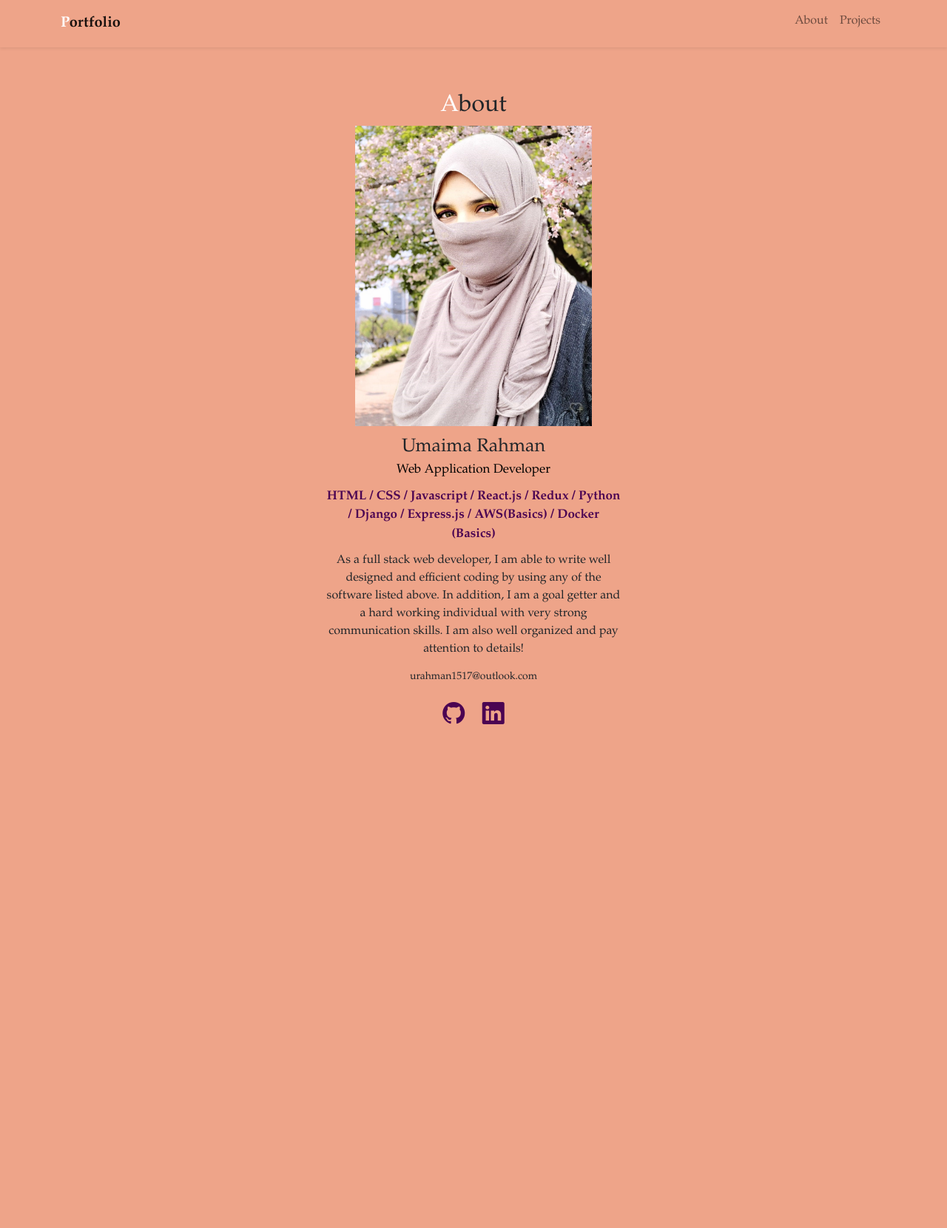
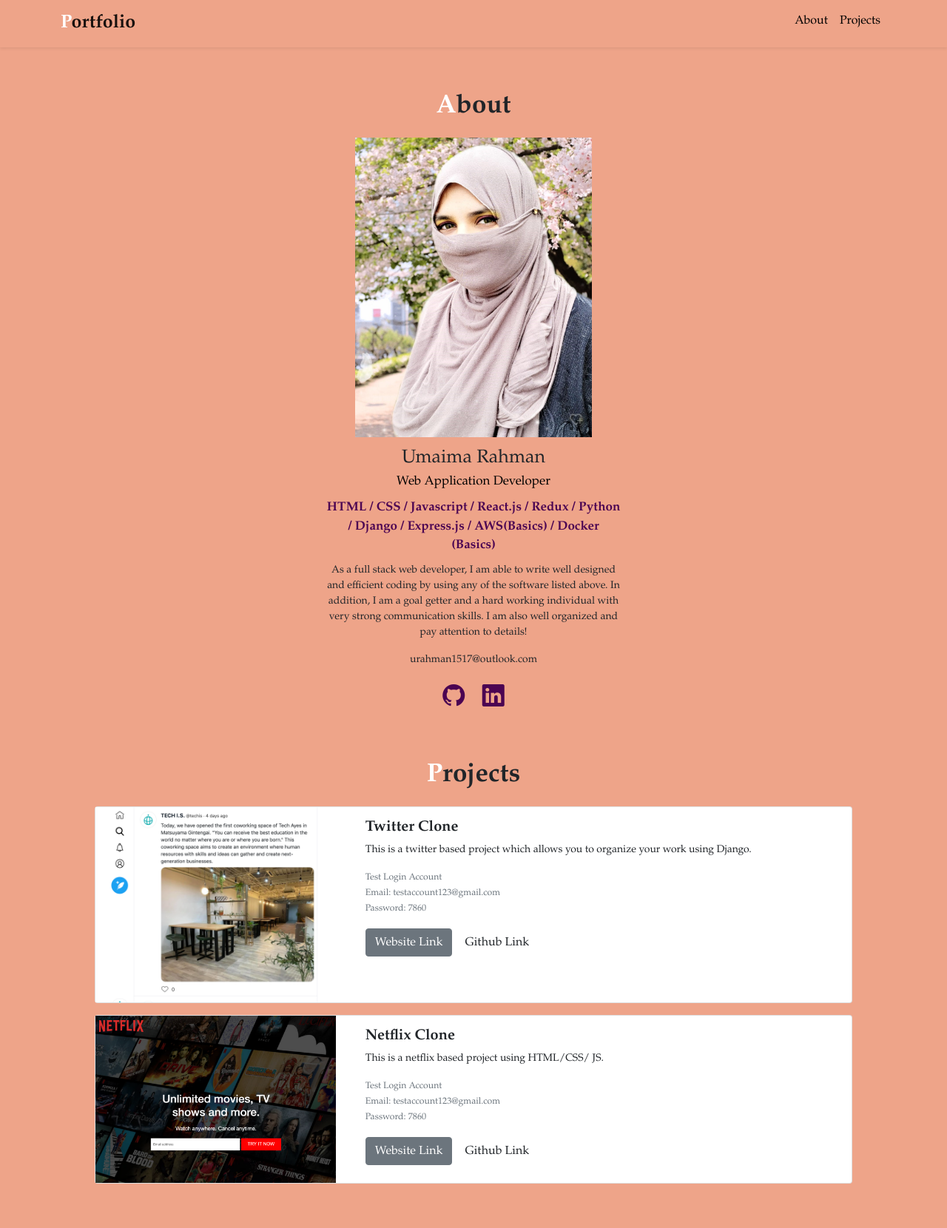
Before and after one commit to urahman1517/portfolio-1, a PHP site: page / in a window 1280 px wide. Shown: the whole page at 74% size. Before the commit the page ends 979 px from the top, so only its background shows below. Run offline with PHP 8.4, Linux system fonts and the light colour scheme.

Commit message:
Created the project section, designing template completed

```diff
--- a/index.html
+++ b/index.html
@@ -24,7 +24,6 @@
 
 
           <!---.collapse .navbar-collapse, for grouping and hiding navbar contents by a parent breakpoint.-->
-          <div class="collapse navbar-collapse" id="navbarTogglerDemo01">
             <div class="collapse navbar-collapse" id="navbarToggler">
               <!--navbar-nav, for a full height and lightweight navigation-->
               <!--ms-auto, for pushing items to the left-->
@@ -56,6 +55,56 @@
             <a href="https://linkedin.com/in/umaima-rahman"><i class="bi bi-linkedin ms-3"></i></a>
           </div>
       </div>
+
+      <div id="project">
+        <h2><span class="font-primary">P</span>rojects</h2>
+
+        <div class="card mb-3">
+          <div class="row">
+            <div class="col-md-4">
+              <img src="img/project-twitter.png" alt="Twitter Project">
+            </div>
+            <div class="col-md-8">
+              <div class="card-body">
+                <h5 class="card-title">Twitter Clone</h5>
+                <p class="card-text">This is a twitter based project which allows you to organize your work using Django.</p>
+                <p class="card-text"><small class="text-muted">
+                  Test Login Account <br>
+                  Email: testaccount123@gmail.com <br>
+                  Password: 7860
+                  </small></p>
+                  <a href="a" target="_blank" class="btn btn-secondary">Website Link</a>
+                  <a href="https://github.com/urahman1517" target="_blank" class="btn brn-secondary">Github Link</a>
+
+                </div>
+                </div>
+                </div>
+              </div>
+
+         <div class="card mb-3">
+          <div class="row">
+            <div class="col-md-4">
+               <img src="img/project-netflix.png" alt="Netflix Project">
+            </div>
+            <div class="col-md-8">
+              <div class="card-body">
+                 <h5 class="card-title">Netflix Clone</h5>
+                 <p class="card-text">This is a netflix based project using HTML/CSS/ JS.</p>
+                 <p class="card-text"><small class="text-muted">
+                    Test Login Account <br>
+                    Email: testaccount123@gmail.com <br>
+                    Password: 7860
+                  </small></p>
+                  <a href="a" target="_blank" class="btn btn-secondary">Website Link</a>
+                  <a href="https://github.com/urahman1517" target="_blank" class="btn brn-secondary">Github Link</a>
+
+                        </div>
+            </div>
+          </div>
+        </div>
+
+
+      </div>
     <script src="https://cdn.jsdelivr.net/npm/bootstrap@5.0.0-beta3/dist/js/bootstrap.bundle.min.js" integrity="sha384-JEW9xMcG8R+pH31jmWH6WWP0WintQrMb4s7ZOdauHnUtxwoG2vI5DkLtS3qm9Ekf" crossorigin="anonymous"></script>
 </body>
 </html>
--- a/style.css
+++ b/style.css
@@ -14,8 +14,22 @@
     color : white
 }
 
+p{
+    font-size: 14px;
+}
+
+h2{
+    font-weight: bold;
+    font-size: 35px;
+    margin-bottom: 20px;
+}
+
+a.font-black{
+    color:#000 !important;
+}
+
 .title-icon{
-    font-size: 20px;
+    font-size: 25px;
     font-weight: bold;
 }
 
@@ -71,3 +85,28 @@
 #about .icons a {
     color: #4b0452
 }
+
+/*****************
+
+PROJECT
+
+*********************/
+
+#project{
+    margin: 60px auto;
+    width: 80%
+}
+
+#project h2{
+    text-align: center;
+}
+
+#project .card img{
+    width: 100%;
+    background-color: rgb(238, 164, 137);
+    text-align: left;
+}
+
+#project .card-title{
+    font-weight: bold;
+}
```
